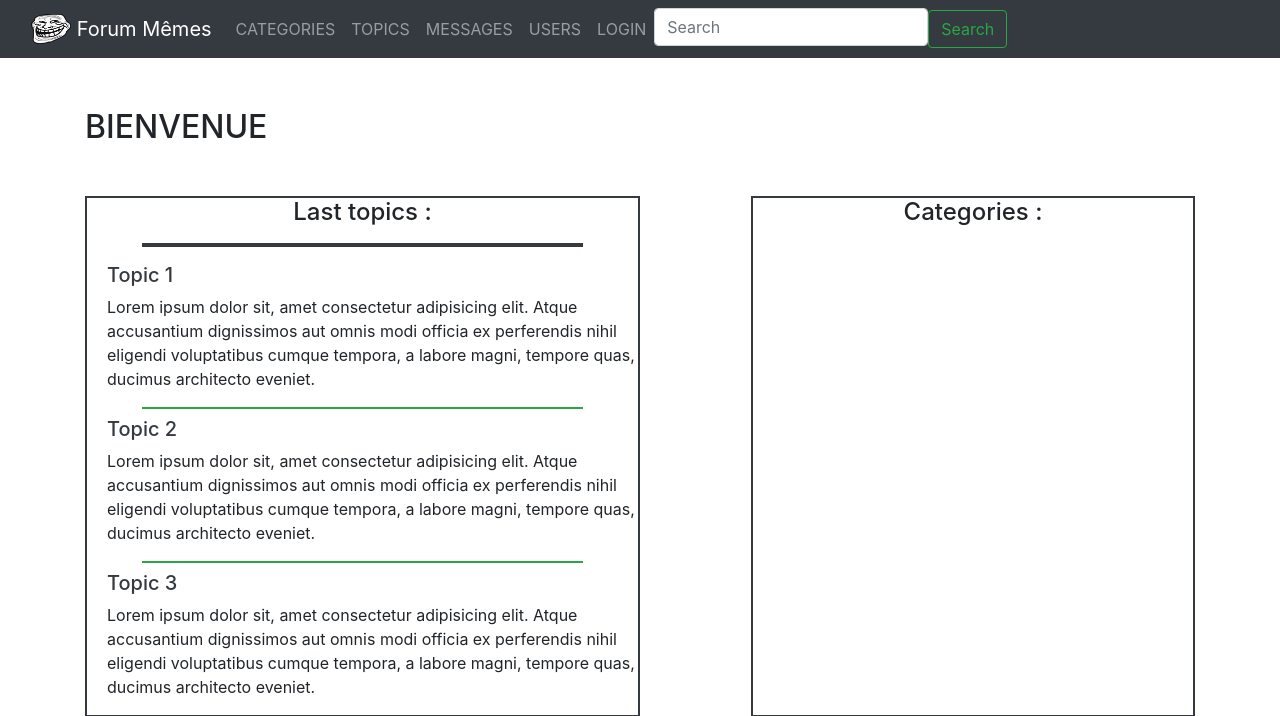
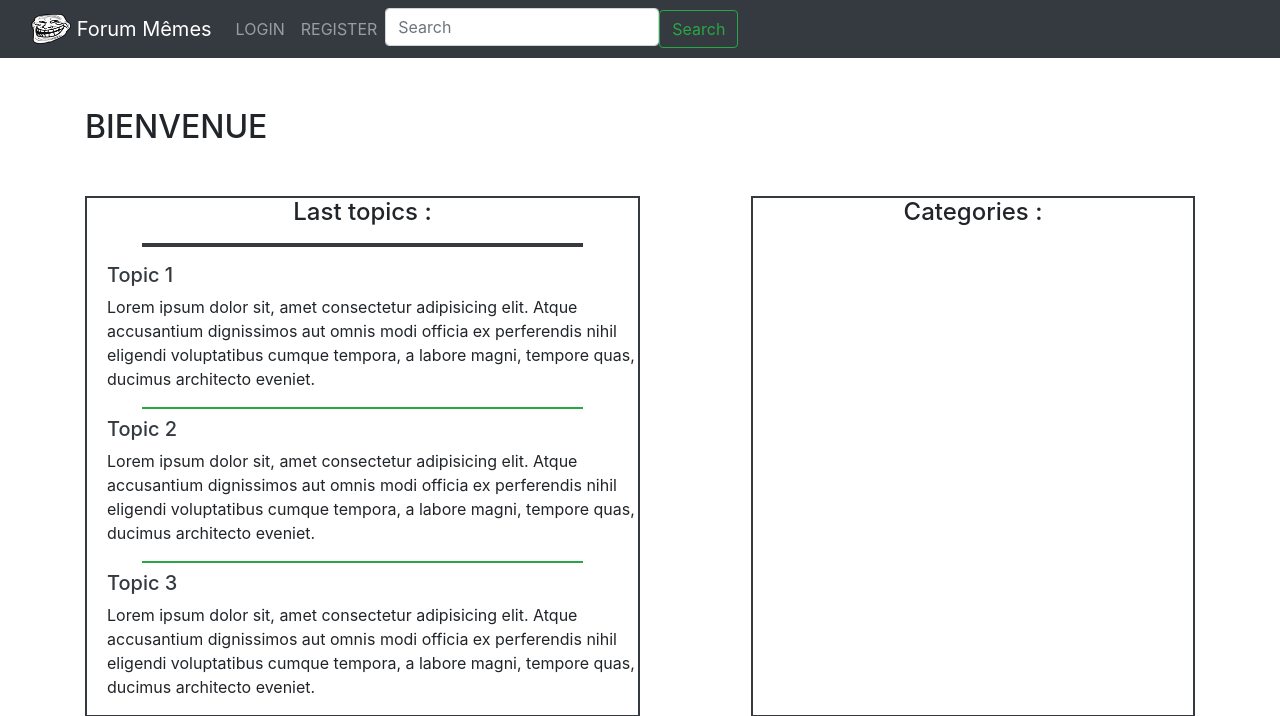
Before and after one commit to AlexisBoulange/Forum, a PHP site: page / in a window 1280 px wide. Shown: the top 716 px of the page. Run offline with PHP 8.4, Linux system fonts and the light colour scheme; data that the repository does not hold is empty.

Commit message:
Update layout.php

```diff
--- a/view/layout.php
+++ b/view/layout.php
@@ -19,6 +19,10 @@
             </button>
             <div class="collapse navbar-collapse" id="navbarCollapse">
                 <ul class="navbar-nav me-auto mb-2 mb-md-0">
+
+                    <?php
+                        if(App\Session::getUser()){
+                    ?>
                     <li class="nav-item">
                         <a class="nav-link" aria-current="page" href="?ctrl=category&method=categorieslist"> CATEGORIES </a>
                     </li>
@@ -26,14 +30,22 @@
                         <a class="nav-link" href="?ctrl=topic&method=topicslist"> TOPICS </a>
                     </li>
                     <li class="nav-item">
-                        <a class="nav-link" href="?ctrl=message&method=messageslist"> MESSAGES </a>
-                    </li>
-                    <li class="nav-item">
                         <a class="nav-link" href="?ctrl=user&method=userslist"> USERS </a>
                     </li>
                     <li class="nav-item">
-                        <a class="nav-link" href="?ctrl=user&method"> LOGIN </a>
+                        <a class="nav-link" href="?ctrl=security&method=logout"> LOGOUT </a>
                     </li>
+                    <?php
+                        }else{
+                            ?>
+                            <li class="nav-item">
+                                <a class="nav-link" href="?ctrl=security&method=login"> LOGIN </a>
+                            </li>
+                            <li class="nav-item">
+                                <a class="nav-link" href="?ctrl=security&method=register"> REGISTER </a>
+                            </li>
+                    <?php
+                }?>
                 </ul>
                 <form class="d-flex">
                     <input class="form-control me-2" type="search" placeholder="Search" aria-label="Search">
```
